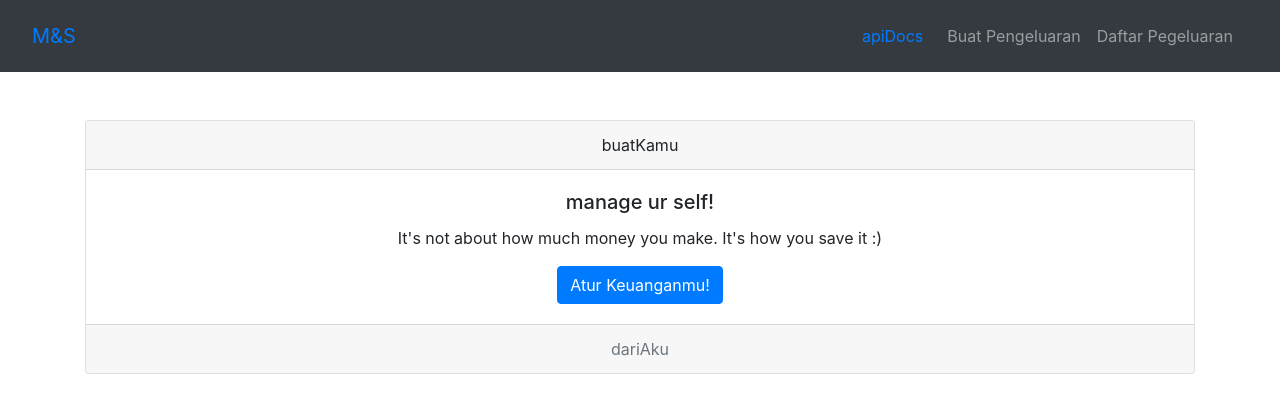
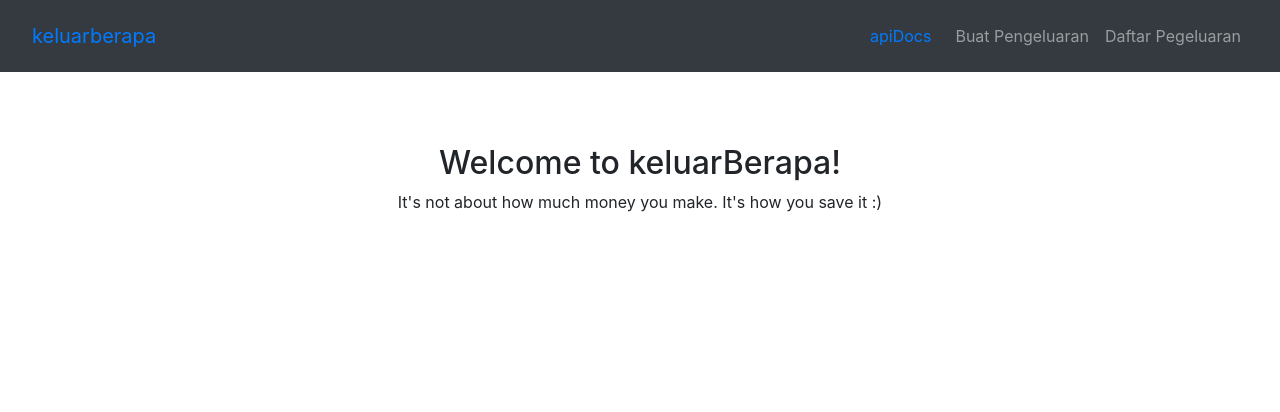
Before and after one commit to abdurrahmanjaisy/keluarrBerapa, a React (Create React App) app: page / in a window 1280 px wide. Shown: the top 412 px of the page. Built offline with nearby package versions, Linux system fonts and the light colour scheme.

Commit message:
ruting sedikit

```diff
--- a/src/App.js
+++ b/src/App.js
@@ -4,8 +4,6 @@ import Navbar from "react-bootstrap/Navbar";
 import Container from "react-bootstrap/Container";
 import Row from "react-bootstrap/Row";
 import Col from "react-bootstrap/Col";
-import Card from "react-bootstrap/Card";
-import Button from "react-bootstrap/Button";
 import "bootstrap/dist/css/bootstrap.css";
 import "./App.css";
 
@@ -14,6 +12,7 @@ import { BrowserRouter as Router, Switch, Route, Link } from "react-router-dom";
 import EditExpense from "./components/edit-expense.component";
 import ExpensesList from "./components/expenses-listing.component";
 import CreateExpense from "./components/create-expense.component";
+import HomePage from "./components/depan";
 
 function App() {
   return (<Router>
@@ -23,7 +22,7 @@ function App() {
         <Navbar bg="dark" variant="dark" expand="lg">
           <Navbar.Brand>
             <Link to={"/"} className="nav-link">
-              M&S
+              keluarberapa
             </Link>
           </Navbar.Brand>
 
@@ -50,39 +49,14 @@ function App() {
         </Container>
         </Navbar>
 
-<Container>
+  <Container>
       <br/>
 
-  {/* <Row className="justify-content-md-center">
-
-    <Col md="auto">Pantau terus pengeluaranmu!</Col>
-
-  </Row> */}
-      <br/>
-
-<Card className="text-center">
-        <Card.Header>buatKamu</Card.Header>
-        <Card.Body>
-          <Card.Title>manage ur self!</Card.Title>
-          <Card.Text>
-          It's not about how much money you make. It's how you save it :)
-              </Card.Text>
-          <Button href="http://localhost:3000/buat-pengeluaran">
-              Atur Keuanganmu!
-
-          </Button>
-        </Card.Body>
-        <Card.Footer className="text-muted">dariAku</Card.Footer>
-      </Card>
-
-<br/>
-
-      <Container>
         <Row>
           <Col md={12}>
             <div className="wrapper">
               <Switch>
-                {/* {<Route exact path='/edi-pengeluara/:id' component={CreateExpense} />  */}
+                <Route exact path='/' component={HomePage} />
                 <Route path="/buat-pengeluaran" component={CreateExpense} />
                 <Route path="/edit-pengeluaran/:id" component={EditExpense} />
                 <Route path="/daftar-pengeluaran" component={ExpensesList} />
@@ -91,7 +65,6 @@ function App() {
           </Col>
         </Row>
       </Container>
-      </Container>
     </div>
 
   </Router>);
--- a/src/components/depan.js
+++ b/src/components/depan.js
@@ -1,27 +1,21 @@
-import React from "react";
+import React, { Component } from "react";
 import Card from "react-bootstrap/Card";
-import Button from "react-bootstrap/Button";
 import "bootstrap/dist/css/bootstrap.css";
-import "./App.css";
 
-export default class HalamanDepan extends Component {
 
-    render() {
-        return (<div className="form-wrapper">
-                <Card className="text-center">
-            <Card.Header>buatKamu</Card.Header>
-            <Card.Body>
-            <Card.Title>manage ur self!</Card.Title>
-            <Card.Text>
-            it's not about how much money you make. it's how you save it :)
-                </Card.Text>
-            <Button href="http://localhost:3000/buat-pengeluaran">
-                Atur Keuanganmu!
+class HomePage extends Component{
+ render(){
+   return (
+    <div>
+        <br/>
+        <br/>
+        <h2>Welcome to keluarBerapa!</h2>
+        <p>
+            It's not about how much money you make. It's how you save it :)
+        </p>
+  </div>
+    )
+ }
+}
 
-            </Button>
-            </Card.Body>
-            <Card.Footer className="text-muted">dariAku</Card.Footer>
-        </Card>
-        </div>)
-    }
-}
+export default HomePage;
```
Also changed, not shown: src/components/navbar.js (added, +42 -0 lines).
